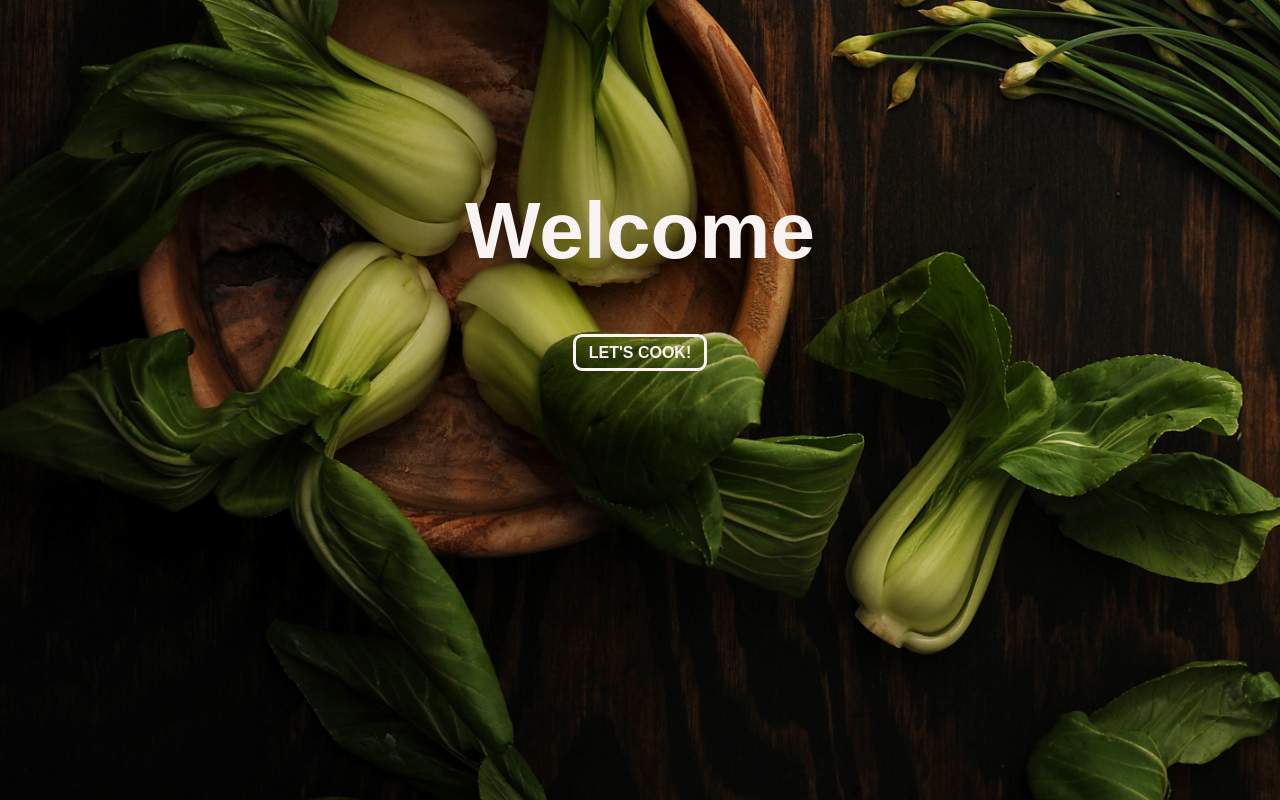
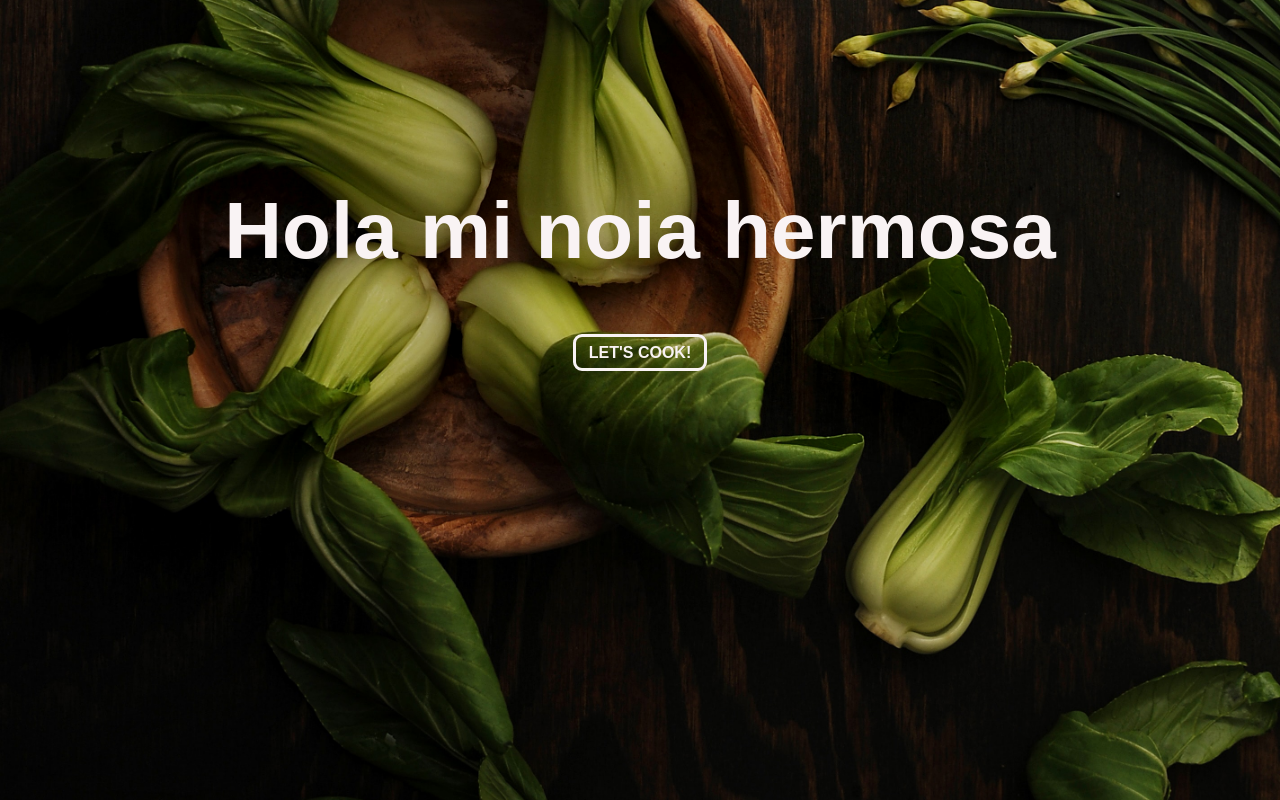
Before and after one commit to Thomalley/front-food, a React (Create React App) app: page / in a window 1280 px wide. Built offline with nearby package versions, Linux system fonts and the light colour scheme.

Commit message:
trying changes deployment

```diff
--- a/src/components/Landing/Landing.jsx
+++ b/src/components/Landing/Landing.jsx
@@ -7,7 +7,7 @@ export default function Landing() {
     <section className={estilos.full}>
       <div className={estilos.fullInner}>
         <div className={estilos.content}>
-          <h1>Welcome</h1>
+          <h1>Hola mi noia hermosa</h1>
           <Link to='/home' className={estilos.btn}>LET'S COOK!</Link>
         </div>
       </div>
--- a/src/components/NavBar/Navbar.jsx
+++ b/src/components/NavBar/Navbar.jsx
@@ -4,25 +4,25 @@ import estilos from './Navbar.module.css';
 import { Filter } from '../Filter/Filter.jsx';
 import { Sort } from '../Sort/Sort.jsx';
 
-export default function Nav(){
-  return(
+export default function Nav() {
+  return (
     <nav className={estilos.cuerpoNav}>
       <div className={estilos.linkContainer}>
-      <Link to='/home' className={estilos.link} onClick={() => window.location.reload()}>
-        <span>Back</span>
-      </Link>
-      <Link to='/form' className={estilos.link}>
-        <span>Create your recipe</span>
-      </Link>
+        <Link to='/' className={estilos.link} onClick={() => window.location.reload()}>
+          <span>Back</span>
+        </Link>
+        <Link to='/form' className={estilos.link}>
+          <span>Create your recipe</span>
+        </Link>
       </div>
       <div className={estilos.filter}>
-        <Filter/>
+        <Filter />
       </div>
       <div className={estilos.sort}>
-        <Sort/>
+        <Sort />
       </div>
       <div className={estilos.search}>
-        <SearchBar/>
+        <SearchBar />
       </div>
     </nav>
   )
```
